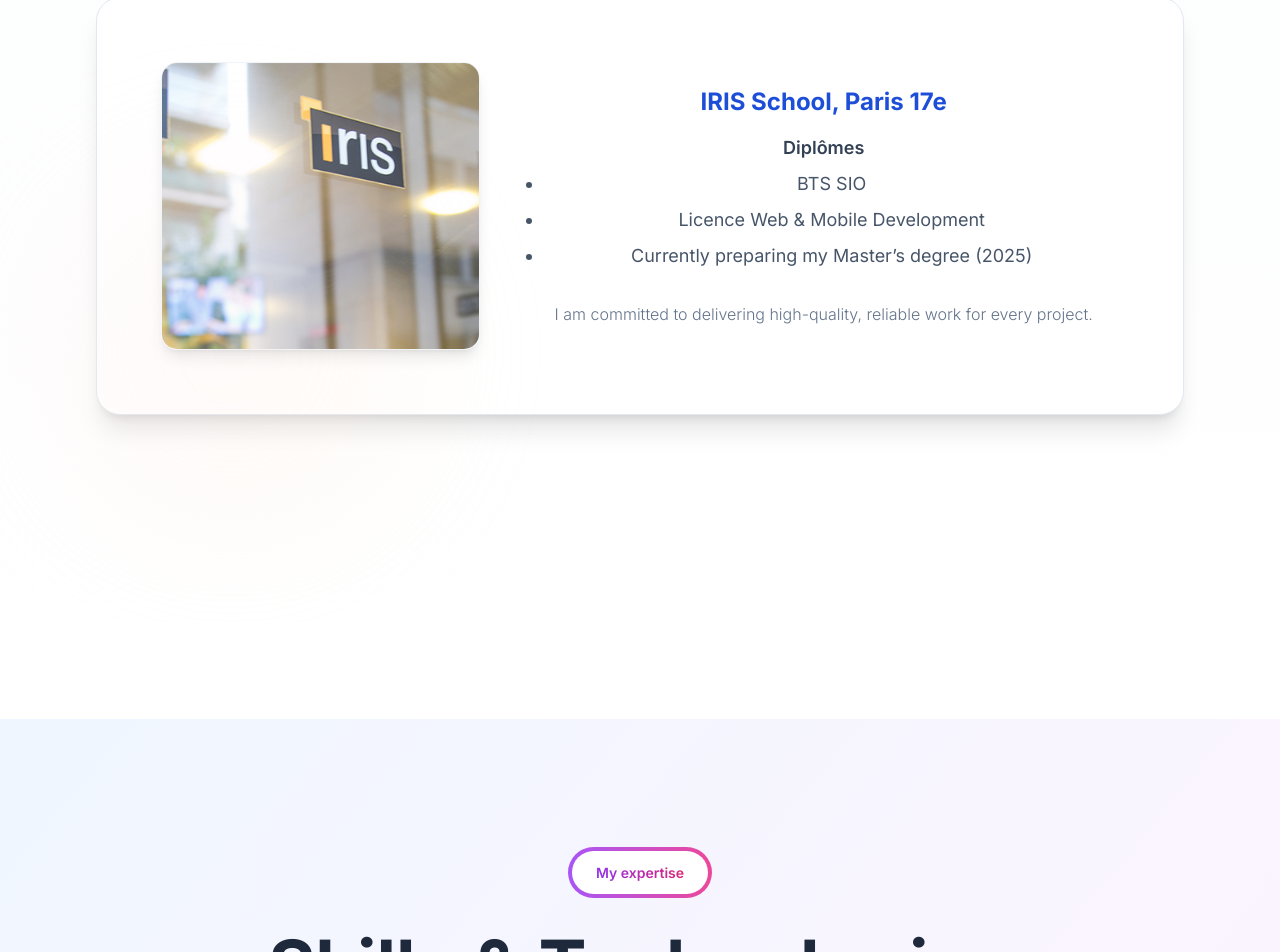
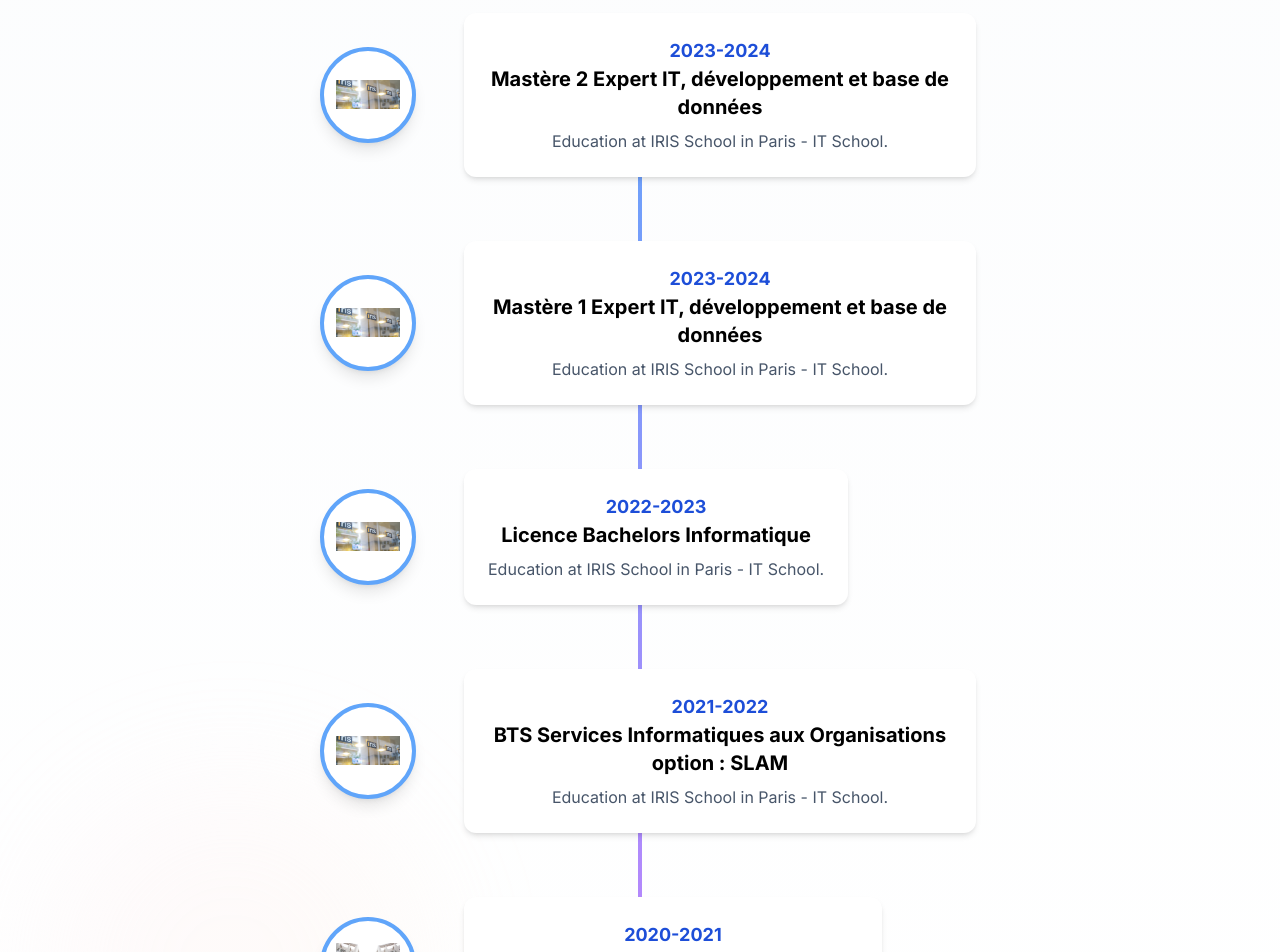
Before and after one commit to neal92/Portfolio_Neal, a React (Vite) app: page / in a window 1280 px wide. Shown: the part 2452-3404 px from the top of the page. Built offline with nearby package versions, Linux system fonts and the light colour scheme.

Commit message:
fix frontend

```diff
--- a/src/components/About.tsx
+++ b/src/components/About.tsx
@@ -68,21 +68,76 @@
           </div>
           <br></br>
 
+
 <section className="w-full mb-16">
-  <h3 className="text-4xl font-extrabold text-slate-800 dark:text-white mb-8 tracking-tight text-left">Education & Qualifications</h3>
-  <div className="flex flex-col md:flex-row items-center bg-white dark:bg-slate-900 rounded-3xl shadow-xl p-8 md:p-16 gap-12 border border-slate-200 dark:border-slate-800">
-    <div className="flex-shrink-0 flex justify-center items-center w-full md:w-1/3">
-      <img src="/images/ecole-iris.png" alt="Ecole IRIS Paris" className="w-[34rem] h-72 object-cover rounded-2xl shadow-lg border border-slate-100 dark:border-slate-800" />
-    </div>
-    <div className="flex-1 flex flex-col justify-start">
-      <span className="text-2xl font-bold text-blue-700 dark:text-blue-300 mb-4">IRIS School, Paris 17e</span>
-      <span className="text-lg font-semibold text-slate-700 dark:text-slate-200 mb-2">Diplômes</span>
-      <ul className="text-lg text-slate-600 dark:text-slate-300 mb-6 space-y-2 pl-4">
-        <li className="list-disc">BTS SIO</li>
-        <li className="list-disc">Licence Web & Mobile Development</li>
-        <li className="list-disc">Currently preparing my Master’s degree (2025)</li>
-      </ul>
-      <p className="text-base text-slate-500 dark:text-slate-400 font-light mt-2">I am committed to delivering high-quality, reliable work for every project.</p>
+  <h3 className="text-4xl font-extrabold text-slate-800 dark:text-white mb-12 tracking-tight text-center">Education & Qualifications</h3>
+  <div className="relative max-w-2xl mx-auto">
+    {/* Ligne centrale */}
+    <div className="absolute left-1/2 transform -translate-x-1/2 h-full w-1 bg-gradient-to-b from-blue-400 to-purple-400"></div>
+    <div className="flex flex-col gap-16">
+
+      {/* Master 2  */}
+      <div className="flex items-center relative">
+        <div className="z-10 flex-shrink-0 w-24 h-24 rounded-full bg-white shadow-lg flex items-center justify-center border-4 border-blue-400 mx-4">
+          <img src="/images/ecole-iris.png" alt="Licence professionnel CDW" className="w-16 h-16 object-contain" />
+        </div>
+
+        <div className="bg-white dark:bg-slate-900 rounded-xl shadow-md p-6 ml-8">
+          <div className="text-lg font-bold text-blue-700 dark:text-blue-300">2023-2024</div>
+          <div className="text-xl font-bold mb-2">Mastère 2  Expert IT, développement et base de données</div>
+          <div className="text-base text-slate-600 dark:text-slate-300">Education at IRIS School in Paris - IT School.</div>
+        </div>
+
+      </div>
+
+      {/* Master 1*/}
+      <div className="flex items-center relative">
+        <div className="z-10 flex-shrink-0 w-24 h-24 rounded-full bg-white shadow-lg flex items-center justify-center border-4 border-blue-400 mx-4">
+          <img src="/images/ecole-iris.png" alt="Licence professionnel CDW" className="w-16 h-16 object-contain" />
+        </div>
+
+        <div className="bg-white dark:bg-slate-900 rounded-xl shadow-md p-6 ml-8">
+          <div className="text-lg font-bold text-blue-700 dark:text-blue-300">2023-2024</div>
+          <div className="text-xl font-bold mb-2">Mastère 1  Expert IT, développement et base de données</div>
+          <div className="text-base text-slate-600 dark:text-slate-300">Education at IRIS School in Paris - IT School.</div>
+        </div>
+
+      </div>
+      {/* Licence professionnel CDW */}
+      <div className="flex items-center relative">
+        <div className="z-10 flex-shrink-0 w-24 h-24 rounded-full bg-white shadow-lg flex items-center justify-center border-4 border-blue-400 mx-4">
+          <img src="/images/ecole-iris.png" alt="Licence professionnel CDW" className="w-16 h-16 object-contain" />
+        </div>
+
+        <div className="bg-white dark:bg-slate-900 rounded-xl shadow-md p-6 ml-8">
+          <div className="text-lg font-bold text-blue-700 dark:text-blue-300">2022-2023</div>
+          <div className="text-xl font-bold mb-2">Licence Bachelors Informatique</div>
+          <div className="text-base text-slate-600 dark:text-slate-300">Education at IRIS School in Paris - IT School.</div>
+        </div>
+
+      </div>
+      {/* BTS Services Informatiques aux Organisations */}
+      <div className="flex items-center relative">
+        <div className="z-10 flex-shrink-0 w-24 h-24 rounded-full bg-white shadow-lg flex items-center justify-center border-4 border-blue-400 mx-4">
+          <img src="/images/ecole-iris.png" alt="BTS SIO" className="w-16 h-16 object-contain" />
+        </div>
+        <div className="bg-white dark:bg-slate-900 rounded-xl shadow-md p-6 ml-8">
+          <div className="text-lg font-bold text-blue-700 dark:text-blue-300">2021-2022</div>
+          <div className="text-xl font-bold mb-2">BTS Services Informatiques aux Organisations option : SLAM </div>
+          <div className="text-base text-slate-600 dark:text-slate-300">Education at IRIS School in Paris - IT School.</div>
+        </div>
+      </div>
+      {/* BAC STMG */}
+      <div className="flex items-center relative">
+        <div className="z-10 flex-shrink-0 w-24 h-24 rounded-full bg-white shadow-lg flex items-center justify-center border-4 border-blue-400 mx-4">
+          <img src="/images/ecole-agora.jpg" alt="BAC STI2D" className="w-16 h-16 object-contain" />
+        </div>
+        <div className="bg-white dark:bg-slate-900 rounded-xl shadow-md p-6 ml-8">
+          <div className="text-lg font-bold text-blue-700 dark:text-blue-300">2020-2021</div>
+          <div className="text-xl font-bold mb-2">BAC STI2D</div>
+          <div className="text-base text-slate-600 dark:text-slate-300">Option SIN (système informatique et numérique).</div>
+        </div>
+      </div>
     </div>
   </div>
 </section>
--- a/src/components/Contact.tsx
+++ b/src/components/Contact.tsx
@@ -20,10 +20,12 @@
 								</span>
 								<input type="email" placeholder="Email" className="w-full bg-transparent outline-none text-slate-800 dark:text-white" required />
 							</div>
-										<div className="flex items-center bg-white dark:bg-slate-800 rounded-xl shadow px-4 py-3 mb-2">
-											<span className="mr-3 text-blue-500 dark:text-blue-300 flex items-center">
-												<svg width="24" height="24" fill="none" stroke="currentColor" strokeWidth="2" strokeLinecap="round" strokeLinejoin="round"><path d="M21 15V5a2 2 0 0 0-2-2H5a2 2 0 0 0-2 2v10"/><polyline points="3 10 12 15 21 10"/></svg>
-											</span>
+										<div className="bg-white dark:bg-slate-800 rounded-xl shadow px-4 py-3 mb-2 flex flex-col items-start">
+												<span className="mb-2 flex items-center justify-center" style={{ minWidth: '28px', minHeight: '28px' }}>
+													<svg width="28" height="28" fill="none" stroke="currentColor" strokeWidth="2" strokeLinecap="round" strokeLinejoin="round" className="text-blue-500 dark:text-blue-300">
+														<path d="M21 15a2 2 0 0 1-2 2H7l-4 4V5a2 2 0 0 1 2-2h14a2 2 0 0 1 2 2z" />
+													</svg>
+												</span>
 											<textarea placeholder="Message" className="w-full bg-transparent outline-none text-slate-800 dark:text-white" rows={4} required></textarea>
 										</div>
 							<button type="submit" className="w-full py-4 rounded-xl font-bold text-lg bg-gradient-to-r from-blue-600 to-purple-600 text-white shadow-lg hover:scale-105 hover:shadow-blue-500/30 transition-all duration-300">Send Message</button>
--- a/src/components/TestDarkMode.tsx
+++ /dev/null
@@ -1,38 +0,0 @@
-import React, { useState, useEffect } from 'react';
-
-const TestDarkMode: React.FC = () => {
-  const [darkMode, setDarkMode] = useState(false);
-
-  useEffect(() => {
-    if (darkMode) {
-      document.body.classList.add('dark');
-    } else {
-      document.body.classList.remove('dark');
-    }
-  }, [darkMode]);
-
-  return (
-    <div className="min-h-screen flex flex-col items-center justify-center bg-white dark:bg-slate-900 transition-colors duration-500">
-      <h1 className="text-3xl font-bold mb-8 text-slate-800 dark:text-white">Test Mode Sombre</h1>
-      <div className="flex gap-4">
-        <button
-          onClick={() => setDarkMode(false)}
-          className={`px-6 py-3 rounded-full border border-slate-300 bg-white shadow hover:bg-slate-100 transition flex items-center gap-2 ${!darkMode ? 'ring-2 ring-yellow-400' : ''}`}
-        >
-          <span className="text-yellow-400 text-xl">☀️</span>
-          <span className="font-medium">Clair</span>
-        </button>
-        <button
-          onClick={() => setDarkMode(true)}
-          className={`px-6 py-3 rounded-full border border-slate-300 bg-white shadow hover:bg-slate-100 transition flex items-center gap-2 ${darkMode ? 'ring-2 ring-purple-600' : ''}`}
-        >
-          <span className="text-purple-600 text-xl">🌙</span>
-          <span className="font-medium">Sombre</span>
-        </button>
-      </div>
-      <p className="mt-8 text-slate-700 dark:text-slate-300">Clique sur un bouton pour tester le mode sombre !</p>
-    </div>
-  );
-};
-
-export default TestDarkMode;
```
Also changed, not shown: public/images/ecole-agora.jpg (added).
